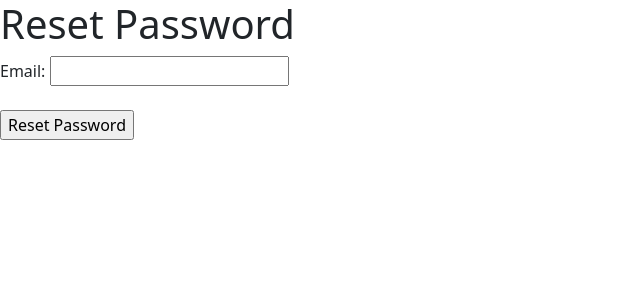
After one commit to Edward-Ang/stockscreener, a Flask app: page /reset in a window 1280 px wide. The commit adds this page. Shown: the top 300 px of the page, without its empty margins (0-640 px from the left). Run offline with Flask 3, Linux system fonts and the light colour scheme.

Commit message:
forgot_password_backend_commit

```diff
--- a/app.py
+++ b/app.py
@@ -2,20 +2,65 @@ from flask import Flask, render_template, request, jsonify, redirect, url_for, s
 from pymongo import MongoClient
 from werkzeug.security import generate_password_hash, check_password_hash
 from datetime import timedelta
-import os
+from itsdangerous import URLSafeTimedSerializer
+from flask_mail import Mail, Message
+import os, re, secrets
 
 app = Flask(__name__)
 app.secret_key = os.environ.get('SECRET_KEY') or 'fallback_secret_key'
-
+salt = secrets.token_hex(16)  # Generating a 16-byte salt using secrets module
+serializer = URLSafeTimedSerializer(app.secret_key)
 mongo_client = MongoClient('mongodb://localhost:27017/')
-
 host_info = mongo_client['HOST']
 print ("Mongo host info:", host_info)
+
+app.config['MAIL_SERVER'] = 'smtp.googlemail.com.'
+app.config['MAIL_PORT'] = 587
+app.config['MAIL_USE_TLS'] = True
+app.config['MAIL_USERNAME'] = 'finveste111@gmail.com'
+app.config['MAIL_PASSWORD'] = 'hrksckybyvlwbohc'
+
+mail = Mail(app)
+
+@app.route('/reset_password', methods=['POST'])
+def reset_request():
+    db = mongo_client['FInvest']
+    collection = db['users']
+    email = request.form['email']
+    user = collection.find_one({'name': email})
+
+    if user:
+        token = serializer.dumps(email, salt=salt)
+        reset_url = url_for('reset_token', token=token, _external=True)
+        msg = Message('Your Password Reset Link', sender='noreply@finveste.com', recipients=[email])
+        msg.body = f'Here is your password reset link: {reset_url}'
+        mail.send(msg)
+        flash("Reset link is sent to your email.")
+        return redirect(url_for('reset'))
+    else:
+        flash("Account doest not exist.")
+        return redirect(url_for('reset'))
+
+@app.route('/reset_password/<token>', methods=['GET', 'POST'])
+def reset_token(token):
+    db = mongo_client['FInvest']
+    collection = db['users']
+    try:
+        email = serializer.loads(token, salt=salt, max_age=3600)
+    except:
+        return redirect(url_for('reset_request'))
+
+    if request.method == 'POST':
+        password = request.form['password']
+        hashpass = generate_password_hash(password, method='scrypt')
+        collection.update_one({'name': email}, {'$set': {'password': hashpass}})
+        return redirect(url_for('login'))
+
+    return render_template('reset_token.html', title='Reset Password', token=token)
 
 def get_user_id(username):
     db = mongo_client['FInvest']
     collection = db['users']
-
     user_document = collection.find_one({"name": username})
 
     if user_document:
@@ -23,6 +68,16 @@ def get_user_id(username):
         return user_id
     else:
         return "User not exist"
+
+def is_valid_email(email):
+    # Regular expression for basic email validation
+    pattern = r'^[a-zA-Z0-9._%+-]+@[a-zA-Z0-9.-]+\.[a-zA-Z]{2,}$'
+
+    # Using re.match to check if the email matches the pattern
+    if re.match(pattern, email):
+        return True
+    else:
+        return False
 
 @app.route('/')
 def index():
@@ -61,6 +116,10 @@ def logout():
 @app.route('/view')
 def view():
     return render_template('screen.html')
+
+@app.route('/reset')
+def reset():
+    return render_template('reset.html')
 
 @app.route('/get_main', methods=['GET'])
 def get_main():
@@ -224,24 +283,29 @@ def register():
     user_name = request.form['username']
     pass_word = request.form['password']
 
-    users = db['users']
-    existing_user = users.find_one({"name": user_name})
+    user_email = is_valid_email(user_name)
+    if user_email == False:
+        flash('Username is not a valid email.')
+        return render_template('signup.html')
+    else:
+        users = db['users']
+        existing_user = users.find_one({"name": user_name})
 
-    if existing_user is None:
-        hashpass = generate_password_hash(pass_word, method='scrypt')
-        inserted_user = users.insert_one({'name': user_name, 'password': hashpass})
-        userid = str(inserted_user.inserted_id)
+        if existing_user is None:
+            hashpass = generate_password_hash(pass_word, method='scrypt')
+            inserted_user = users.insert_one({'name': user_name, 'password': hashpass})
+            userid = str(inserted_user.inserted_id)
 
-        new_db = mongo_client[userid]
-        old_collection = db['Stocks']
-        new_collection = new_db['Default_Screen']
-        documents = list(old_collection.find())
-        new_collection.insert_many(documents)
-        print("User register secessfully!\n")
-        return redirect(url_for('login'))
-    else:
-        flash('Username is used.')
-        return render_template('signup.html')
+            new_db = mongo_client[userid]
+            old_collection = db['Stocks']
+            new_collection = new_db['Default_Screen']
+            documents = list(old_collection.find())
+            new_collection.insert_many(documents)
+            print("User register secessfully!\n")
+            return redirect(url_for('login'))
+        else:
+            flash('Username is used.')
+            return render_template('signup.html')
 
 @app.route('/signin', methods=['POST'])
 def signin():
--- /dev/null
+++ b/templates/reset.html
@@ -0,0 +1,26 @@
+<!DOCTYPE html>
+<html>
+<head>
+  <meta charset="utf-8">
+  <meta name="viewport" content="width=device-width, initial-scale=1, shrink-to-fit=no">
+  <link href="https://cdn.jsdelivr.net/npm/bootstrap@5.3.0/dist/css/bootstrap.min.css" rel="stylesheet" integrity="sha384-9ndCyUaIbzAi2FUVXJi0CjmCapSmO7SnpJef0486qhLnuZ2cdeRhO02iuK6FUUVM" crossorigin="anonymous">
+  <link rel="stylesheet" href="https://cdn.jsdelivr.net/npm/bootstrap-icons@1.10.5/font/bootstrap-icons.css">
+  <link rel="stylesheet" href="{{ url_for('static', filename='fonts/icomoon/style.css')}}">
+  <title>Reset Password</title>
+</head>
+<body>
+    <h1>Reset Password</h1>
+    <form action="/reset_password" method="post">
+        <label for="email">Email:</label>
+        <input type="email" id="email" name="email" required><br><br>
+        {% with messages = get_flashed_messages() %}
+        {% if messages %}
+          <div class="alert alert-warning">
+            <span><i class="bi bi-info-circle-fill"></i>&nbsp;{{ messages[0] }}</span>
+          </div>
+        {% endif %}
+      {% endwith %}
+        <input type="submit" value="Reset Password">
+    </form>
+</body>
+</html>
--- a/templates/signup.html
+++ b/templates/signup.html
@@ -28,7 +28,7 @@
             <form id="registerForm" action="/register" method="post">
               <div class="form-group first">
                 <label for="username">Username</label>
-                <input type="text" class="form-control" placeholder="your-email@gmail.com" id="username" name="username" required>
+                <input type="email" class="form-control" placeholder="your-email@gmail.com" id="username" name="username" required>
               </div>
               <div class="form-group last mb-3">
                 <label for="password">Password</label>
```
Also changed, not shown: templates/login.html (+3 -5 lines), templates/reset_token.html (added, +14 -0 lines).
